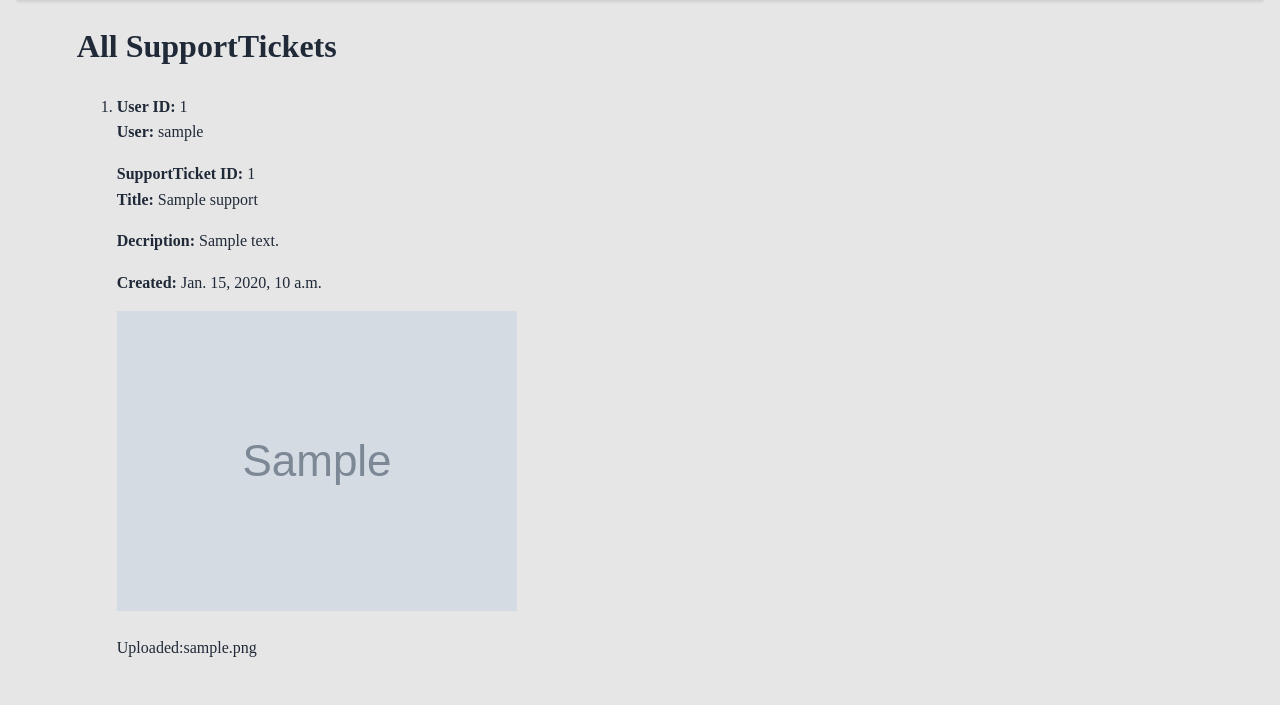
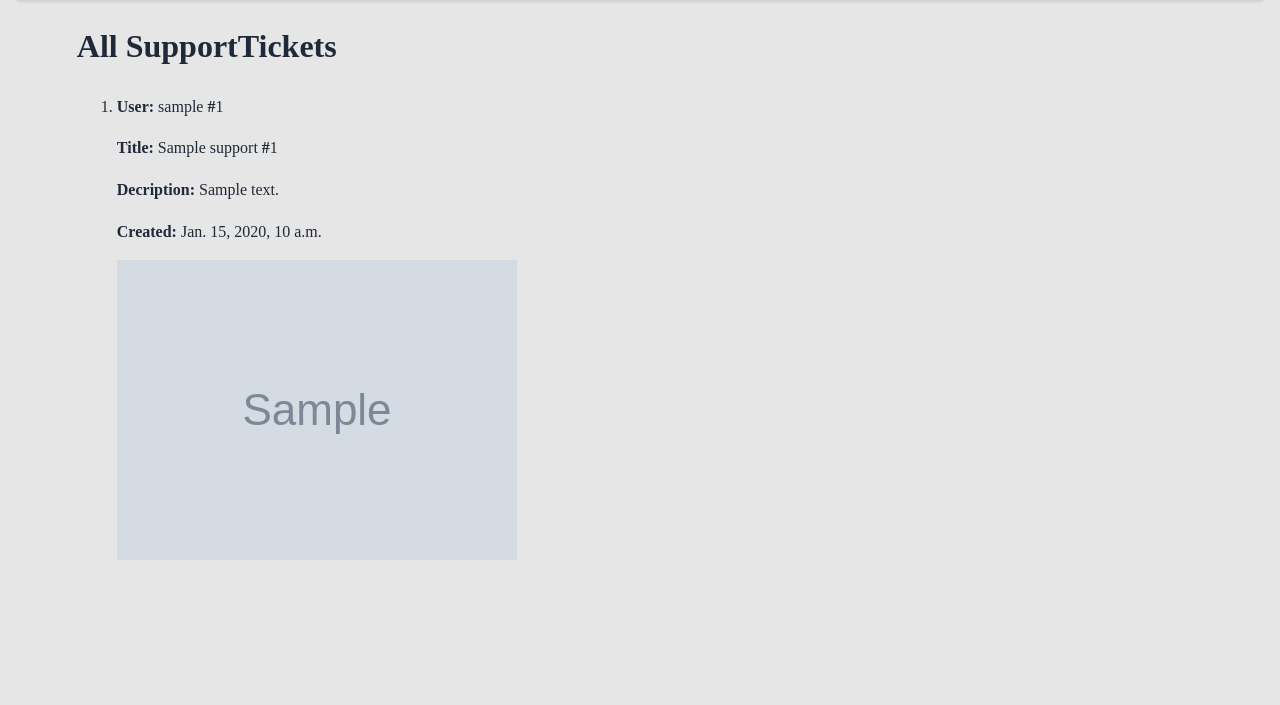
Before and after one commit to 0Ibrahim1/CapStoneProject, a Django app: template CapStoneProject/ComputerStore/templates/support/support-list.html in a window 1280 px wide. Shown: the part 95-800 px from the top of the page. Run offline with Django 5.2, Linux system fonts and the light colour scheme; the template is opened without the code that fills it: values that come from a table or form of the project are taken from there, others are empty; tables that the repository leaves empty hold one stand-in row (values such as "Sample post"); grey boxes marked "Sample" are stand-in pictures.

Commit message:
updating html and some fixes

```diff
--- a/CapStoneProject/ComputerStore/forms.py
+++ b/CapStoneProject/ComputerStore/forms.py
@@ -27,7 +27,7 @@ class UsersForm(UserCreationForm):
 class ProductForm(forms.ModelForm):
     class Meta:
         model = Product
-        fields = ['product_name','description','uploaded_image','status']
+        fields = ['product_name','description','product_image','status']
 
 #------------------------------SupportForm
 class SupportForm(forms.ModelForm):
--- a/CapStoneProject/ComputerStore/models.py
+++ b/CapStoneProject/ComputerStore/models.py
@@ -1,5 +1,7 @@
 from django.db import models
 from django.contrib.auth.models import AbstractUser
+#images formating
+from stdimage import StdImageField
 
 #------------------------------Users Model with custom user
 class Users (AbstractUser):
@@ -16,10 +18,9 @@ class Users (AbstractUser):
 #------------------------------Product model
 class Product (models.Model):
   user_id= models.ForeignKey(Users, on_delete=models.CASCADE, related_name="product_user",null=True)
-  product_image=models.ImageField()
   product_name= models.CharField(max_length=255, null=False, unique=True)
   description= models.TextField ()
-  uploaded_image= models.ImageField(upload_to='ComputerStore/Product_image/%Y/%M/%D',null=True,blank=True,db_index=True,verbose_name='Product image')
+  product_image= StdImageField(upload_to='ComputerStore/Product_image/%Y/%m/%d',null=True,blank=True,verbose_name='Product image',variations={'resized': {"width": 640, "height": 480, "crop": False}},)
   status = models.CharField(null=False, default= "in Stock")
   created_at= models.DateTimeField(auto_now_add=True)
   def __str__(self):
@@ -30,7 +31,7 @@ class Support (models.Model):
   user_id = models.ForeignKey(Users, on_delete=models.CASCADE, related_name="support_user",null=True)
   title=models.CharField(max_length=150,null=False)
   description= models.TextField()
-  uploaded_image= models.ImageField(upload_to='ComputerStore/Uploaded-images/%Y/%M/%D',null=True,blank=True,db_index=True,verbose_name='Uploaded image')
+  uploaded_image= models.ImageField(upload_to='ComputerStore/Uploaded-images/%Y/%m/%d',null=True,blank=True,verbose_name='Uploaded image')
   created_at= models.DateTimeField(auto_now_add=True)
   def __str__(self):
     return self.title
--- a/CapStoneProject/ComputerStore/templates/product/all-product.html
+++ b/CapStoneProject/ComputerStore/templates/product/all-product.html
@@ -11,9 +11,8 @@
     <ol>
     {% for product in all_product %}
             <li>
-                <p>Image: {{product.product_image}}</p>
-                <img src="{{product.product_image}}" alt="Product Image">
-                <p><strong>Product ID:</strong> {{product.id}} <br> <strong>Product Name</strong> {{product.title}}</p>
+                <p><strong>Product Name: </strong> {{product.product_name}}<strong> #</strong>{{product.id}}</p>
+                <img src="{{product.product_image.resized.url}}" alt="Product Image">
                 <p><strong>Decription:</strong> {{product.description}}</p>
                 <p><strong>Created:</strong> {{product.created_at}}</p>
             </li>
--- a/CapStoneProject/ComputerStore/templates/support/support-form.html
+++ b/CapStoneProject/ComputerStore/templates/support/support-form.html
@@ -23,7 +23,7 @@
             {% endfor %}
 
         {% endfor %}
-
+        <br>
         <button>Create SupportTicket</button>
     </form>
 
--- a/CapStoneProject/ComputerStore/templates/support/support-list.html
+++ b/CapStoneProject/ComputerStore/templates/support/support-list.html
@@ -16,12 +16,11 @@
     <ol>
     {% for support in all_support %}
             <li>
-                <p><strong>User ID:</strong> {{support.user_id.id}} <br> <strong>User:</strong> {{support.user_id}}</p>
-                <p><strong>SupportTicket ID:</strong> {{support.id}} <br> <strong>Title:</strong> {{support.title}}</p>
+                <p><strong>User: </strong> {{support.user_id}}<strong> #</strong>{{support.user_id.id}} </p>
+                <p><strong>Title: </strong> {{support.title}}<strong> #</strong>{{support.id}}</p>
                 <p><strong>Decription:</strong> {{support.description}}</p>
                 <p><strong>Created:</strong> {{support.created_at}}</p>
                 <img src="{{support.uploaded_image}}" alt="Uploaded Image">
-                <p>Uploaded:{{support.uploaded_image}}</p>
             </li>
     {% endfor %}
     <ol>
```
Also changed, not shown: CapStoneProject/CapStoneProject/settings.py (+7 -1 lines), CapStoneProject/CapStoneProject/urls.py (line endings or trailing spaces), CapStoneProject/ComputerStore/migrations/0007_product_product_image_support_uploaded_image.py (added).
